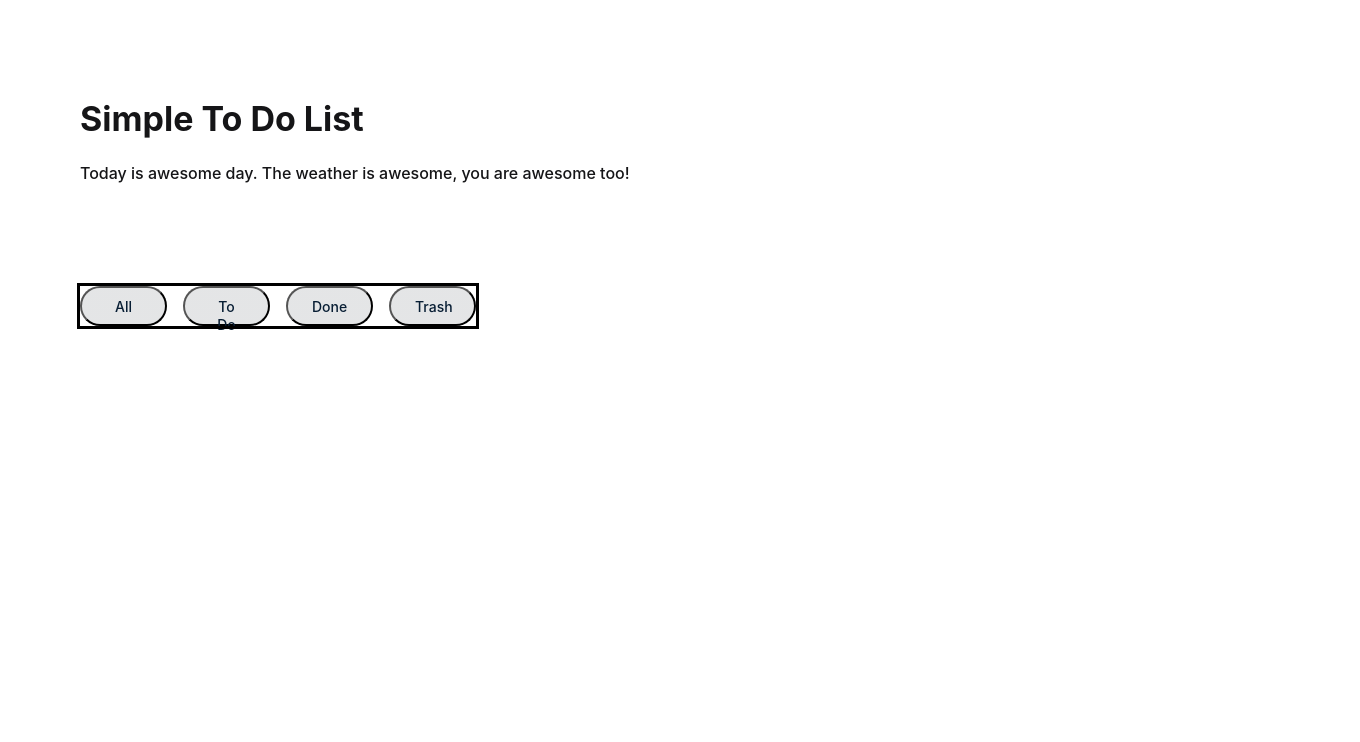
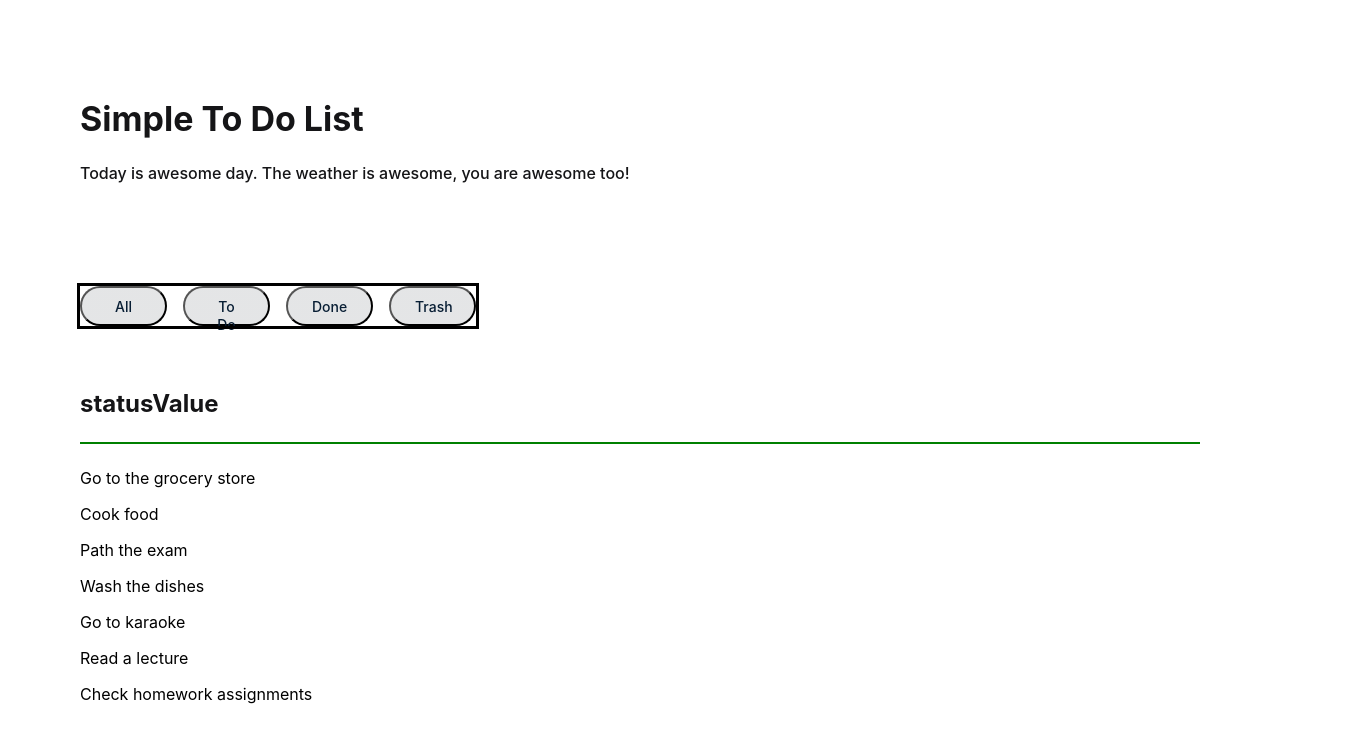
Before and after one commit to Zhanbek/nfactorial-web-intro-weekly-project-for-lecture-28-04-2023, a React (Create React App) app in the folder todolist/: page / in a window 1280 px wide. Shown: the top 742 px of the page, 1360 px wide, since content can reach past the window. Built offline with nearby package versions, Linux system fonts and the light colour scheme.

Commit message:
Adds display status paragraph

```diff
--- a/todolist/src/Components/Main/Main.css
+++ b/todolist/src/Components/Main/Main.css
@@ -1,11 +1,14 @@
-
+.Main {
+    margin: 0;
+    padding: 0;
+}
 
 .Buttons-list {
     display: grid;
     grid-template-columns: repeat(4, 87px);
     column-gap: 16px;
     list-style-type: none;
-    margin: 0;
+    margin: 0 0 64px 0;
     padding: 0;
     width: 396px;
     height: 40px;
@@ -15,6 +18,19 @@
 .Mode-selected {
     background: rgba(8, 30, 52, 0.42);
     color: #FFFFFF;
+}
+
+.Display-status {
+    width: 1280px;
+    height: 28px;
+    font-family: 'Inter';
+    font-style: normal;
+    font-weight: 700;
+    font-size: 24px;
+    line-height: 28px;
+    color: #151517;
+    margin: 0 0 24px 0;
+    padding: 0;
 }
 
 .Set-display-mode {
--- a/todolist/src/Components/Main/Main.js
+++ b/todolist/src/Components/Main/Main.js
@@ -15,55 +15,58 @@ export default function Main() {
         {id : uuidv4(), name : "Сheck homework assignments",    status : "Done"}
     ];
 
-    const [displayMode, setDisplayMode] = useState('DisplayAll');
     const [actionsList, setActionsList] = useState(INIT_ACTIONS_LIST);
+    const [statusValue, setStatusValue] = useState('All');
 
-    let statusValue = '';
-
-    switch (displayMode) {
-        case 'DisplayActionsWithToDoStatus':
-            statusValue = 'ToDo';
-            break;
-        case 'DisplayActionsWithDoneStatus':
-            statusValue = 'Done';
-            break;
-        case 'DisplayActionsWithTrashStatus':
-            statusValue = 'Done';
-            break;
-        case 'DisplayAll':
-            statusValue = null;
-            break;
-        default:
-            statusValue = null;
-            break;
+    const handleTypeStatus = (type) => {
+        setStatusValue(type)
     }
 
-    const actionsToDisplay = (statusValue === null) ? [...actionsList] : actionsList.filter( (item) => item.status === statusValue ) ;
+    const filterActions = (status) => {
+        if (status === "All") {
+            return actionsList;
+        }
+        return actionsList.filter( (item) => item.status === status ) ;
+    }
 
     return (
+        <div class>
+
             <ul className = "Buttons-list">
                 <li className = "Buttons-list-item">
-                <button className = "Set-display-mode Mode-selected">
+                    <button className = "Set-display-mode Mode-selected" onClick = "handleTypeStatus('All')">
                         All
                     </button>
                 </li>
                  <li className = "buttons-list-item">
-                <button className = "Set-display-mode">
+                    <button className = "Set-display-mode" onClick = "handleTypeStatus('ToDo')">
                         To Do
                     </button>
                 </li>
                 <li className = "buttons-list-item">
-                <button className = "Set-display-mode">
+                    <button className = "Set-display-mode" onClick = "handleTypeStatus('Done')">
                         Done
                      </button>
                 </li>
                 <li className = "buttons-list-item">
-                <button className = "Set-display-mode">
+                    <button className = "Set-display-mode" onClick = "handleTypeStatus('Trash')">
                         Trash
                     </button>
                 </li>
+            </ul>
 
+            <p class = "Display-status">statusValue</p>
 
-        </ul>
+            <hr color="green" size="2" style={{ marginBottom: '24px' }} />
+
+            {
+                filterActions(statusValue).map(
+                    (item) => {
+                        return <p>{item.name}</p>
+                    }
+                )
+            }
+
+        </div>
     );
 }
```
Lines whose indentation alone changed are shown as unchanged.
